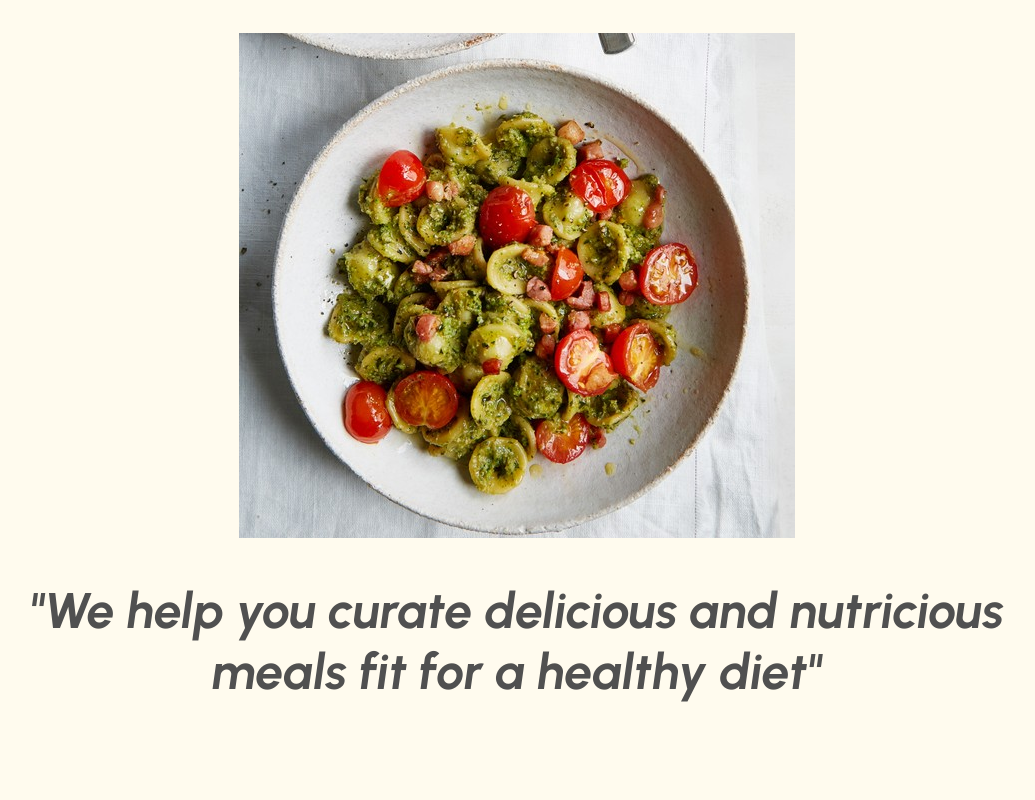
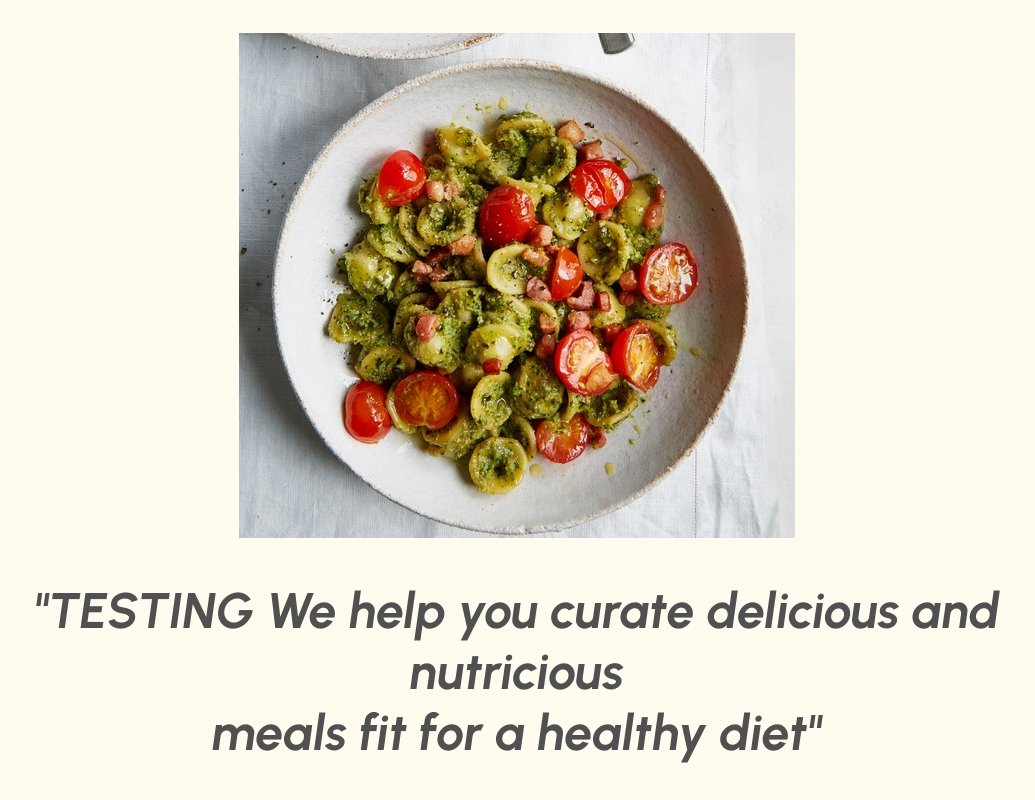
Before and after one commit to RyleeDiaz/T1website, a plain HTML site: page index.html in a window 1280 px wide. Shown: the part 1025-1825 px from the top of the page, without its empty margins (123-1158 px from the left). Before the commit the page ends 1764 px from the top, so only its background shows below. Drawn offline with Linux system fonts and the light colour scheme; a web font is replaced by a local one.

Commit message:
test change

```diff
--- a/index.html
+++ b/index.html
@@ -89,7 +89,7 @@ li a {
 
 <img class="img-2" src="meal1.jpg" style="margin-top: 300px">
 
-<h1>"We help you curate delicious and nutricious <br> meals fit for a healthy diet"</h1>
+<h1>"TESTING We help you curate delicious and nutricious <br> meals fit for a healthy diet"</h1>
 
 </body>
 
```
